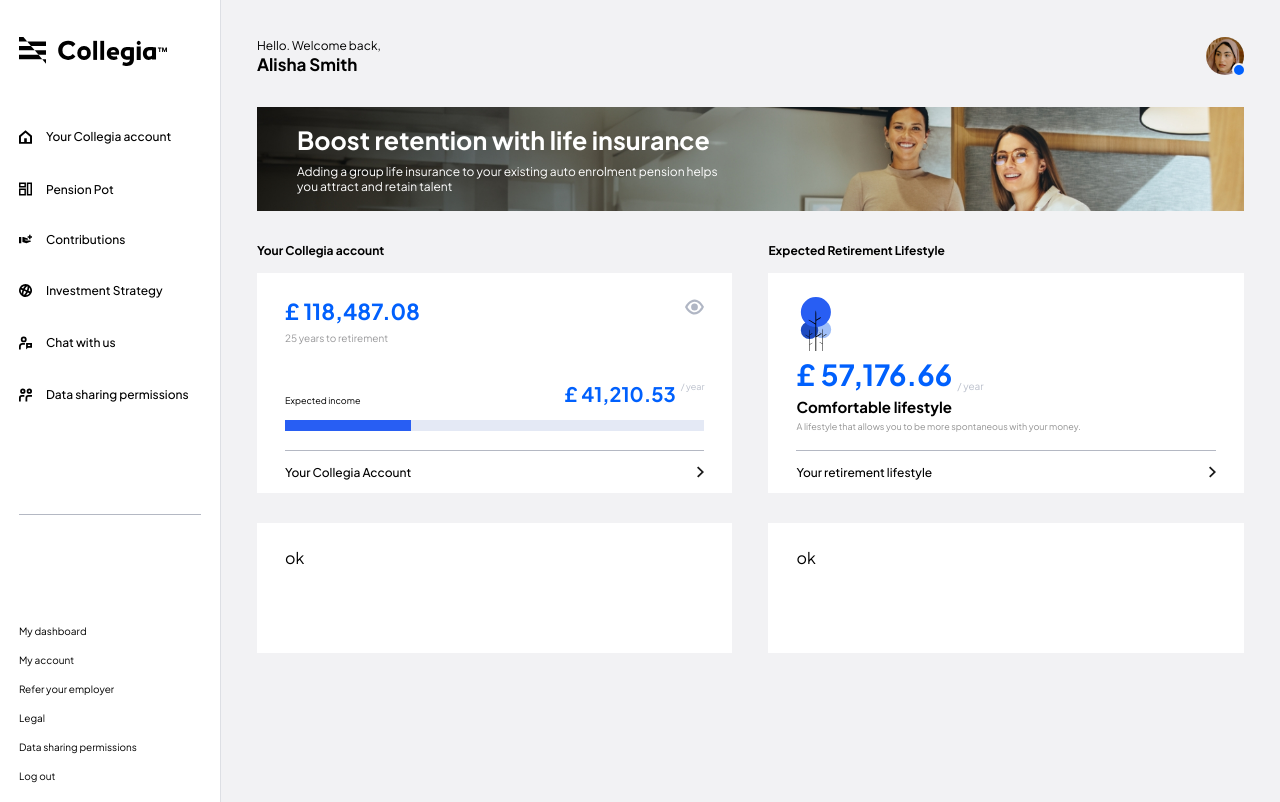
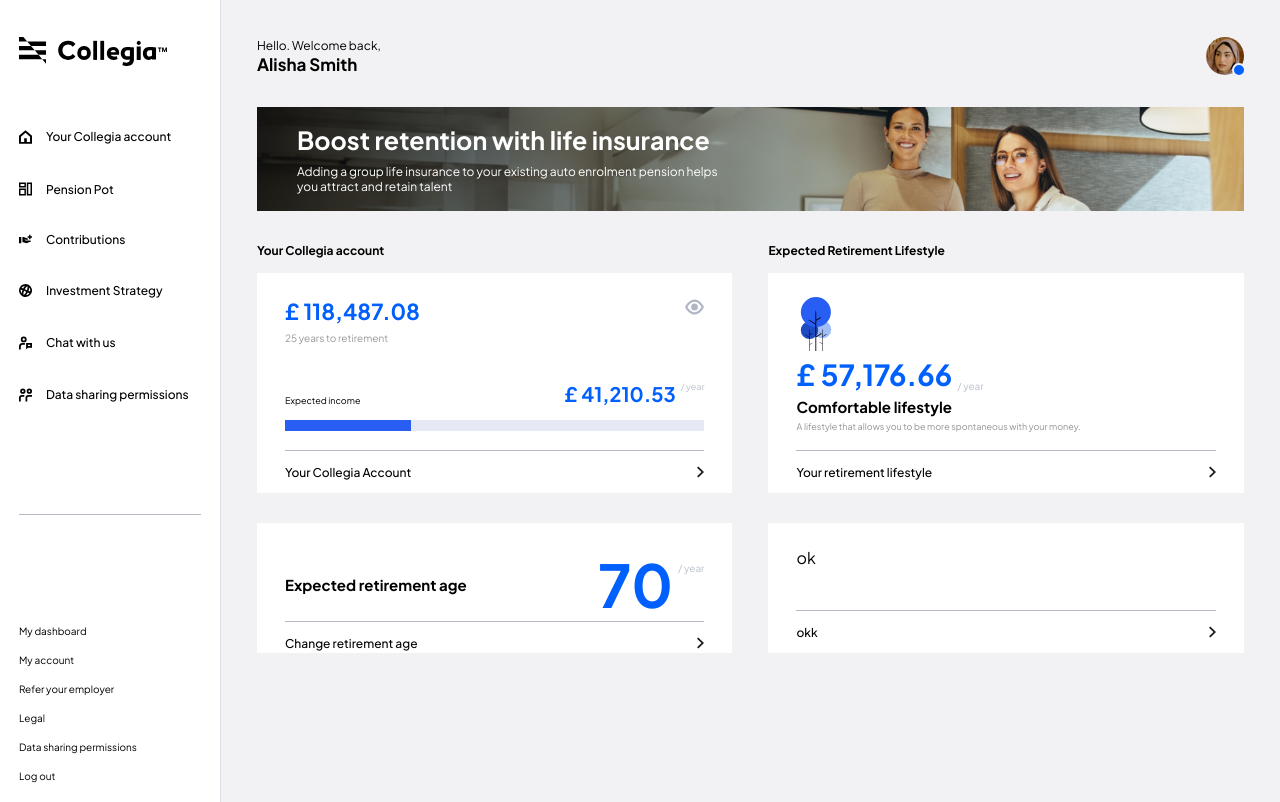
Before and after one commit to Theryston/dashboard, a Next.js app: page /dashboard in a window 1280 px wide. Built offline with nearby package versions, Linux system fonts and the light colour scheme.

Commit message:
feat: RetirementAgeChart

```diff
--- a/app/dashboard/components/Chart/styles.ts
+++ b/app/dashboard/components/Chart/styles.ts
@@ -1,5 +1,5 @@
 import Image from "next/image";
-import styled from "styled-components";
+import styled, { css } from "styled-components";
 
 export const ChartContainer = styled.div`
   width: 100%;
@@ -20,7 +20,11 @@ export const ChartContainer = styled.div`
 `;
 
 export const Card = styled.div<{ hasFooter?: boolean }>`
-  height: calc(100% - 64px);
+  ${(props) =>
+    props.hasFooter
+      ? "height: calc(100% - 32px);"
+      : "height: calc(100% - 64px);"}
+
   width: calc(100% - 80px);
   background: #ffffff;
   padding: 32px 40px ${(props) => (props.hasFooter ? "0px" : "32px")} 40px;
@@ -28,7 +32,10 @@ export const Card = styled.div<{ hasFooter?: boolean }>`
   flex-direction: column;
 
   @media (max-width: 1440px) {
-    height: calc(100% - 48px);
+    ${(props) =>
+      props.hasFooter
+        ? "height: calc(100% - 24px);"
+        : "height: calc(100% - 48px);"}
     width: calc(100% - 56px);
     padding: 24px 28px ${(props) => (props.hasFooter ? "0px" : "24px")} 28px;
   }
--- /dev/null
+++ b/app/dashboard/components/RetirementAgeChart/index.tsx
@@ -0,0 +1,16 @@
+import Chart from "../Chart";
+import * as S from "./styles";
+
+export default function RetirementAgeChart() {
+  return (
+    <Chart footer="Change retirement age">
+      <S.Container>
+        <S.Title>Expected retirement age</S.Title>
+        <S.ValueNumWrapper>
+          <p className="value-num">70</p>
+          <p className="period">/ year</p>
+        </S.ValueNumWrapper>
+      </S.Container>
+    </Chart>
+  );
+}
--- /dev/null
+++ b/app/dashboard/components/RetirementAgeChart/styles.ts
@@ -0,0 +1,46 @@
+import styled from "styled-components";
+
+export const Container = styled.div`
+  display: flex;
+  align-items: center;
+  justify-content: space-between;
+`;
+
+export const Title = styled.p`
+  font-size: 22px;
+  font-weight: bold;
+
+  @media (max-width: 1440px) {
+    font-size: 15px;
+  }
+`;
+
+export const ValueNumWrapper = styled.div`
+  display: flex;
+  gap: 10px;
+  align-items: flex-start;
+
+  @media (max-width: 1440px) {
+    gap: 5px;
+  }
+
+  .value-num {
+    font-size: 80px;
+    font-weight: bold;
+    color: #0060fd;
+
+    @media (max-width: 1440px) {
+      font-size: 59px;
+    }
+  }
+
+  .period {
+    color: #bbc0cc;
+    font-size: 15px;
+    margin-top: 15px;
+
+    @media (max-width: 1440px) {
+      font-size: 10px;
+    }
+  }
+`;
--- a/app/dashboard/page.tsx
+++ b/app/dashboard/page.tsx
@@ -4,6 +4,7 @@ import BalanceChart from "./components/BalanceChart";
 import Banner from "./components/Banner";
 import Chart from "./components/Chart";
 import ExpectedChart from "./components/ExpectedChart";
+import RetirementAgeChart from "./components/RetirementAgeChart";
 import SideBar from "./components/SideBar";
 import UserAvatar from "./components/UserAvatar";
 import * as S from "./styles";
@@ -24,8 +25,8 @@ export default function DashboardPage() {
         <S.ChartContainer>
           <BalanceChart />
           <ExpectedChart />
-          <Chart>ok</Chart>
-          <Chart>ok</Chart>
+          <RetirementAgeChart />
+          <Chart footer="okk">ok</Chart>
         </S.ChartContainer>
       </S.Content>
     </S.DashboardContainer>
```
